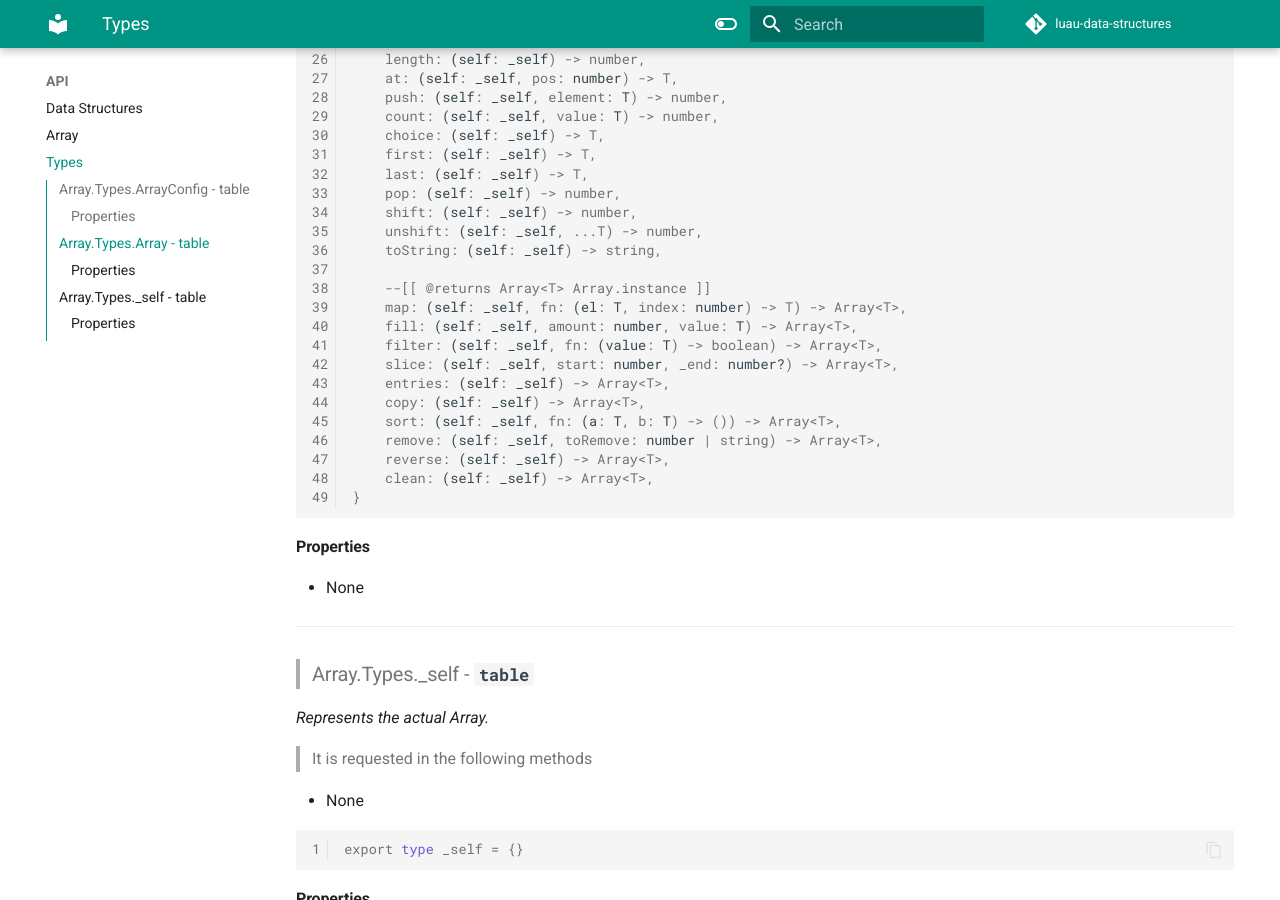
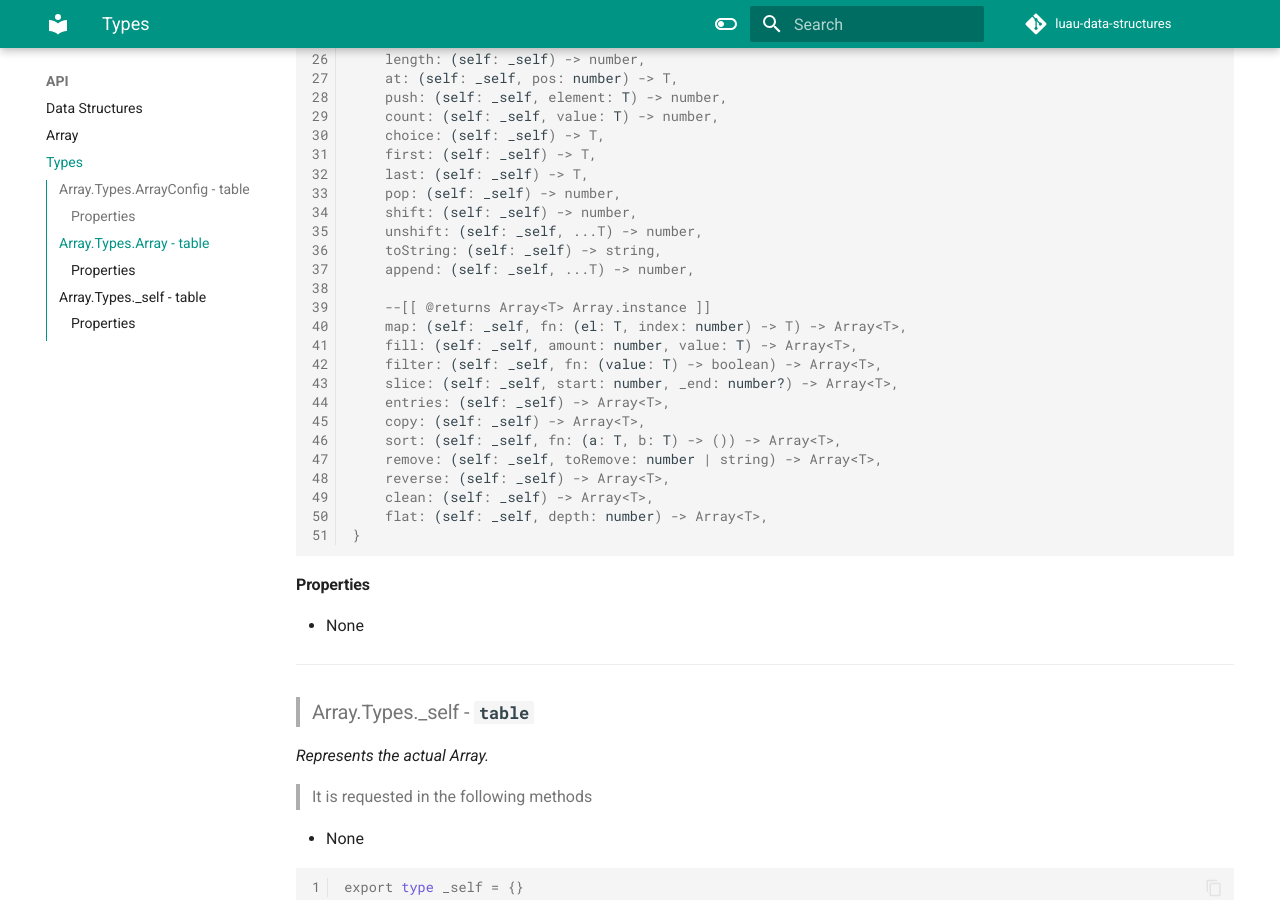
Before and after one commit to ecstatic5/luau-data-structures, an MkDocs documentation site: the page built from docs/api/types.md, in a window 1280 px wide and 900 px high, scrolled down 1250 px. Built offline with MkDocs 1.6.1 and Material for MkDocs 9.7.7, drawn with Linux system fonts in a browser that asks for light colours; comment, search, counter and statistics services are not loaded.

Commit message:
docs: Added new types to Array

````diff
--- a/docs/api/types.md
+++ b/docs/api/types.md
@@ -30,7 +30,7 @@ _Represents an Array._
 
 ```lua linenums="1"
 export type Array<T> = {
-	--[[
+		--[[
 		- Array.properties: Properties of the array
 		- Array.static: Static methods of the Array class
 		- Array.instance: Instance methods of the Array class
@@ -65,6 +65,7 @@ export type Array<T> = {
 	shift: (self: _self) -> number,
 	unshift: (self: _self, ...T) -> number,
 	toString: (self: _self) -> string,
+	append: (self: _self, ...T) -> number,
 
 	--[[ @returns Array<T> Array.instance ]]
 	map: (self: _self, fn: (el: T, index: number) -> T) -> Array<T>,
@@ -77,6 +78,7 @@ export type Array<T> = {
 	remove: (self: _self, toRemove: number | string) -> Array<T>,
 	reverse: (self: _self) -> Array<T>,
 	clean: (self: _self) -> Array<T>,
+	flat: (self: _self, depth: number) -> Array<T>,
 }
 ```
 
````
